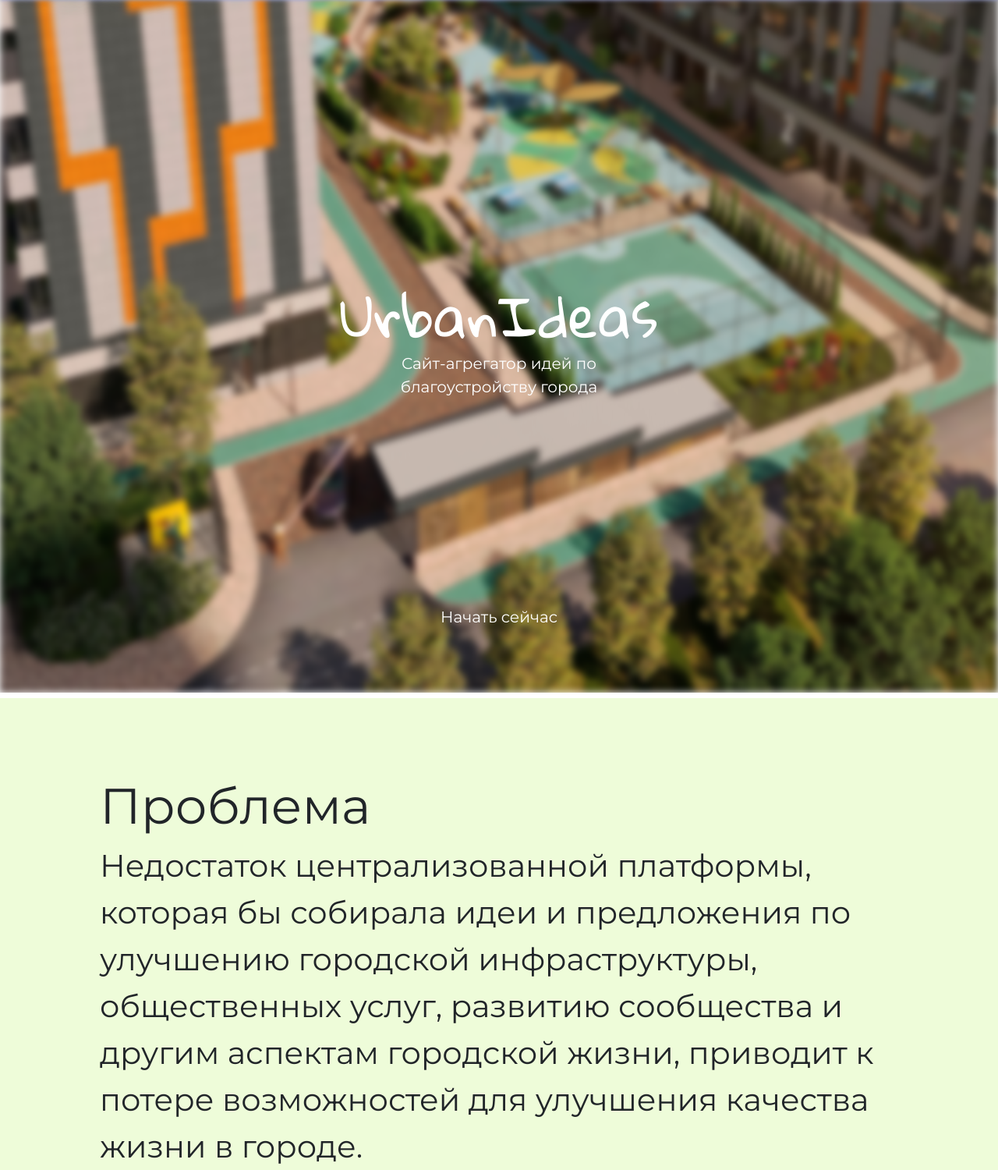
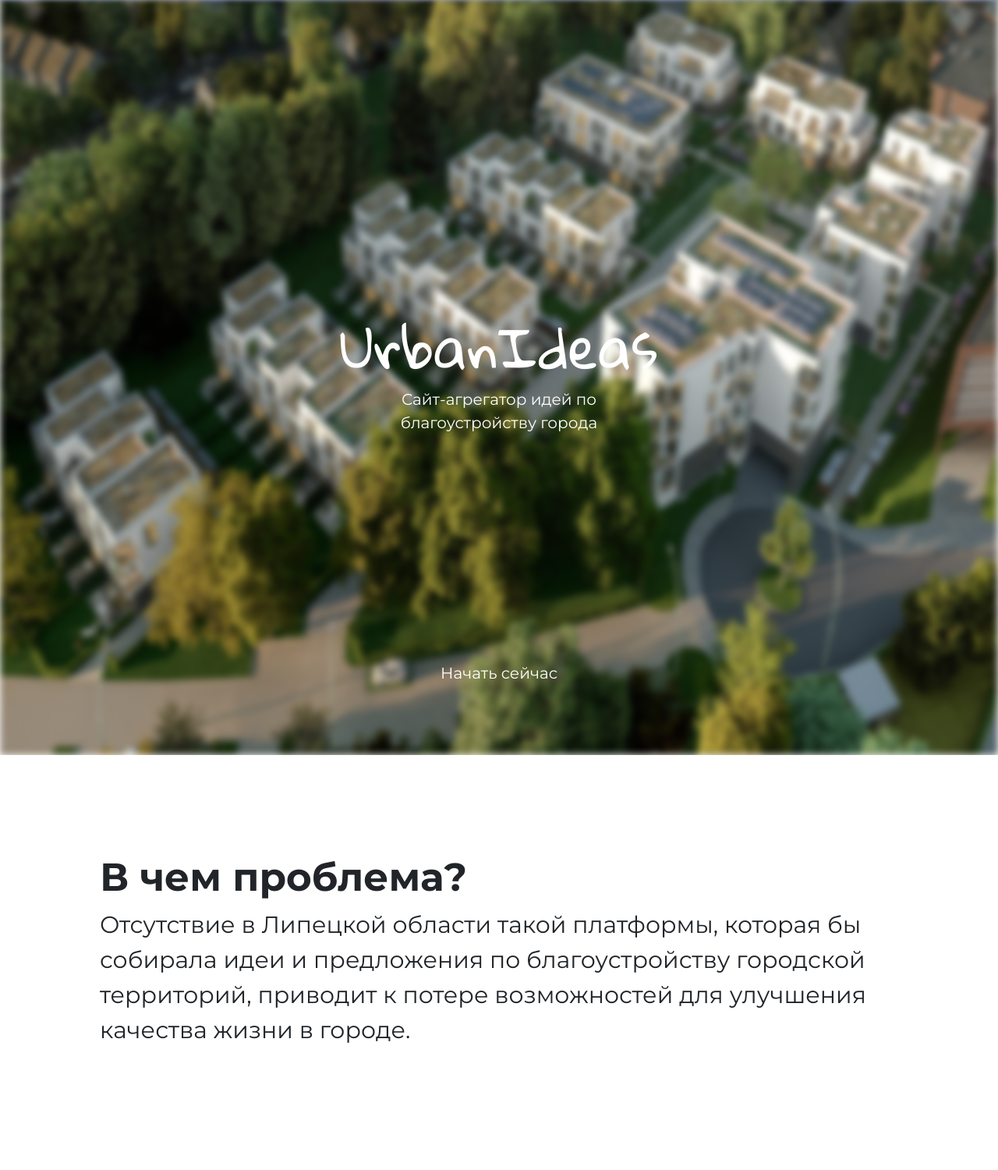
Before and after one commit to 4e6yPeK48/StrategyFlaskProject, a Flask app: page / in a window 1280 px wide. Shown: the part 81-1581 px from the top of the page at 78% size. Run offline with Flask 3, Linux system fonts and the light colour scheme; some libraries are stand-ins or nearby versions.

Commit message:
сделал туду реально

```diff
--- a/app.py
+++ b/app.py
@@ -1,17 +1,15 @@
 from flask import render_template, redirect, request, flash, url_for, session, abort
 from flask import Flask
-from flask_ngrok import run_with_ngrok
 
 import data
 from data import db_session, users, ideas, comments
 from forms.registration import RegistrationForm
 from flask_login import LoginManager, login_user, login_required, logout_user, current_user
 from forms.login import LoginForm
-from sqlalchemy.orm import Query
 from flask_wtf.csrf import CSRFProtect
 from werkzeug.utils import secure_filename
 from flask_dropzone import Dropzone
-from flask_uploads import UploadSet, configure_uploads, IMAGES, DATA, ALL
+from flask_uploads import UploadSet, configure_uploads, IMAGES
 import os
 import datetime
 from babel.dates import format_datetime
@@ -104,9 +102,7 @@ def login():
 @app.route('/')
 def landing():
     return render_template('landing.html')
-# TODO: сделать картинку темнее на 30%
 
-# TODO: https://urbanideas.work/work сделать главную страницу, изображение static сзади всего как на сайте
 
 # Обработчик для страницы index (main_page.html)
 @app.route('/ideas')
@@ -299,12 +295,12 @@ def like_dislike(idea_id, action):
 
 
 @app.errorhandler(404)
-def not_found_error(error):
+def not_found_error():
     return render_template('404.html'), 404
 
 
 @app.errorhandler(403)
-def not_found_error(error):
+def not_found_error():
     return render_template('403.html'), 403
 
 
@@ -314,5 +310,3 @@ def main():
 
 
 main()
-
-# TODO: задачи - проанализировать, создать эскизы, создать прототип, создать продукт
--- a/static/css/main_page.css
+++ b/static/css/main_page.css
@@ -676,14 +676,14 @@ p {
 
 .table {
     width: 100%;
-    outline: 1px solid #1a2030;
-    border-radius: 5px;
+    border-radius: 15px;
     border-collapse: collapse;
 }
 
 .table th,
 .table td {
     text-align: left;
+    background-color: rgba(100, 0, 0, 0.2);
 }
 
 .table th {
@@ -1116,7 +1116,7 @@ p {
 
 .main-pic img {
     width: 100%;
-    height: 969px;
+    height: 1049px;
     filter: blur(5px);
 }
 
@@ -1159,33 +1159,18 @@ p {
 }
 
 .main-text-landing {
-    background-color: #EEFCD9;
     min-height: 500px;
-    padding-top: 100px;
-}
-
-.el-problema {
-    width: 80%;
-    margin-left: auto;
-    margin-right: auto;
-}
-
-.el-problema h1 {
-    font-size: 64px;
-}
-
-.el-problema a {
-    font-size: 40px;
+    margin-top: -10px;
 }
 
 .team {
     display: flex;
     flex-direction: row;
-    width: 80%;
+    width: 100%;
     margin-left: auto;
     margin-right: auto;
     justify-content: space-between;
-    margin-bottom: 140px;
+    margin-bottom: 80px;
 }
 
 .team-item img {
@@ -1219,7 +1204,7 @@ p {
 }
 
 .el-grupo h1 {
-    font-size: 64px;
+    font-size: 50px;
 }
 
 .el-grupo {
@@ -1230,33 +1215,89 @@ p {
     margin-top: 80px
 }
 
-.actuality {
+.why-what {
+    background-image: url("../img/pattern.jpg");
+    background-repeat: repeat;
+    background-size: cover;
     width: 100%;
     margin-left: auto;
     margin-right: auto;
-    margin-top: 80px;
-    background-image: url("../img/land-pic-1.png");
-    background-size: cover;
-    background-position: center;
+    margin-bottom: 50px;
+
 }
 
-.actuality-1 {
-    width: 80%;
+.analysis {
+    width: 100%;
     margin-left: auto;
     margin-right: auto;
+    margin-bottom: 50px;
 }
 
-.actuality-1 h1 {
-    font-size: 64px;
+.analysis h1 {
+    text-align: center;
+    margin-bottom: 20px;
+}
+
+.for-what {
+    width: 80%;
+    margin: 130px auto 160px;
+}
+
+.for-what h1 {
+    font-size: 50px;
+    font-weight: bold;
+}
+
+.for-what a {
+    font-size: 30px;
+}
+
+.why-we {
+    width: 80%;
+    margin: 130px auto 160px;
+}
+
+.why-we h1 {
+    font-size: 50px;
+    font-weight: bold;
+}
+
+.why-we a {
+    font-size: 30px;
+}
+
+.why-what-blur {
+    backdrop-filter: blur(5px);
+    padding: 20px;
+}
+
+.buy {
+    height: 230px;
+    text-align: center;
+}
+
+.buy h1 {
+    font-size: 50px;
+    font-weight: bold;
+}
+
+.add-idea-button {
+    margin-top: 20px;
+    border: none;
+    width: fit-content;
+    height: fit-content;
+}
+
+.add-idea-button a {
+    color: #333333;
+    text-decoration: none;
+    font-size: 20px;
+}
+
+.add-idea-button:hover a {
     color: white;
 }
 
-.actuality-1 a {
-    font-size: 40px;
+.table-main td{
     color: white;
 }
-
-.white-text {
-    color: white;
-    text-decoration: none;
-}
--- a/templates/add_idea_step3.html
+++ b/templates/add_idea_step3.html
@@ -33,7 +33,7 @@
                 fileInput.addEventListener('change', (event) => {
                     const file = event.target.files[0];
                     fileName.textContent = file.name;
-                    fileName.style.backgroundColor = 'black';
+                    fileName.style.backgroundColor = '';
                     fileName.style.fontWeight = 'bold';
                 });
             </script>
--- a/templates/landing.html
+++ b/templates/landing.html
@@ -2,35 +2,79 @@
 
 {% block main %}
     <div class="main-pic">
-        <img src="../static/img/land-pic-6.png" alt="Background Image"/>
+        <img src="../static/img/land-pic-7.png" alt="Background Image"/>
         <h1 class="centered-text">UrbanIdeas</h1>
         <p class="under-centered-text">Сайт-агрегатор идей по благоустройству города</p>
-        <a class="start-now" href="/registration">Начать сейчас</a>
+        <a class="start-now" href="{{ '/add_idea/step1' if current_user.is_authenticated else '/registration' }}">Начать
+            сейчас</a>
     </div>
     <div class="main-text-landing">
-        <div class="el-problema">
-            <h1>Проблема</h1>
-            <a>
-                Недостаток централизованной платформы, которая бы собирала идеи и предложения по улучшению городской
-                инфраструктуры, общественных услуг, развитию сообщества и другим аспектам городской жизни, приводит к
-                потере возможностей для улучшения качества жизни в городе.
-            </a>
+        <div class="for-what">
+            <h1>В чем проблема?</h1>
+            <a>Отсутствие в Липецкой области такой платформы, которая бы собирала идеи и предложения по
+                благоустройству
+                городской территорий, приводит к потере возможностей для улучшения качества жизни в
+                городе.</a>
         </div>
-        <div class="actuality">
-            <div class="actuality-1">
-                <h1>Актуальность</h1>
-                <a class="white-text">Платформа-агрегатор идей по благоустройству города предоставляет жителям
-                    возможность активно участвовать
-                    в преобразовании своей городской среды. Данный инструмент - пространство для объединения горожан,
-                    архитекторов, городских активистов и меценатов с целью реализации проектов по улучшению
-                    благоустройства.
-                    Такой центр играет важную роль в оповещении городских сообществ об успешных проектах. Целью
-                    платформы
-                    является вовлечение максимального количества активистов в процессы улучшения городской среды, чтобы
-                    совместными усилиями создать комфортное и привлекательное пространство для всех жителей.
-                </a>
+        <div class="why-what">
+            <div class="why-what-blur">
+                <div class="analysis">
+                    <h1>Аналоги</h1>
+                    <table class="table table-main">
+                        <tr>
+                            <th>Продукт</th>
+                            <th>Сотрудничество с профессионалами и специалистами</th>
+                            <th>Для чего</th>
+                            <th>Возможность размещения проекта</th>
+                        </tr>
+                        <tr>
+                            <td>Наш продукт - UrbanIdeas</td>
+                            <td>Кванториум, стратегия, правительство, вовлеченные люди
+                                (волонтеры и т.п.)
+                            </td>
+                            <td>для Липецкой области</td>
+                            <td>Есть</td>
+                        </tr>
+                        <tr>
+                            <td>Москва - Город Идей (crowd.mos.ru)</td>
+                            <td>Правительство,
+                                вовлеченные люди
+                                (волонтеры и т.п.)
+                            </td>
+                            <td>для Московской области</td>
+                            <td>Есть</td>
+                        </tr>
+                        <tr>
+                            <td>Омск - Делай Город (delaigorod.ru)</td>
+                            <td>Вовлеченные люди
+                                (волонтеры и т.п.; специалисты
+                            </td>
+                            <td>для города Омска</td>
+                            <td>Есть</td>
+                        </tr>
+                        <tr>
+                            <td>Липецк - Версаль (versal48.ru)</td>
+                            <td>Неизвестно</td>
+                            <td>для частных участков в Липецке</td>
+                            <td>Нет</td>
+                        </tr>
+                        <tr>
+                            <td>Проект федерального голосования (gorodsreda.ru)</td>
+                            <td>Профессионалы России</td>
+                            <td>для всех регионов</td>
+                            <td>Нет</td>
+                        </tr>
+                    </table>
                 </div>
             </div>
+        </div>
+        <div class="why-we">
+            <h1>Почему мы?</h1>
+            <a>Наш проект - единственный в своем роде. Он позволяет реализовать идеи, ранее недоступные в
+                Липецке.</a>
+        </div>
+        <div class="why-what">
+            <div class="why-what-blur">
                 <div class="el-grupo"><h1>Команда проекта</h1></div>
                 <div class="team">
                     <div class="team-item">
@@ -52,5 +96,11 @@
                     </div>
                 </div>
             </div>
+        </div>
+        <div class="buy">
+            <h1>Есть идея? Предложите!</h1>
+            <button class="button add-idea-button"><a href="/add_idea/step1">Вперёд</a></button>
+        </div>
+    </div>
 
 {% endblock %}
```
Also changed, not shown: templates/empty.html (+14 -26 lines), ideas.db, static/img/land-pic-7.png (added), static/uploads/photos/logo.png (added). Lines whose indentation alone changed are shown as unchanged.
